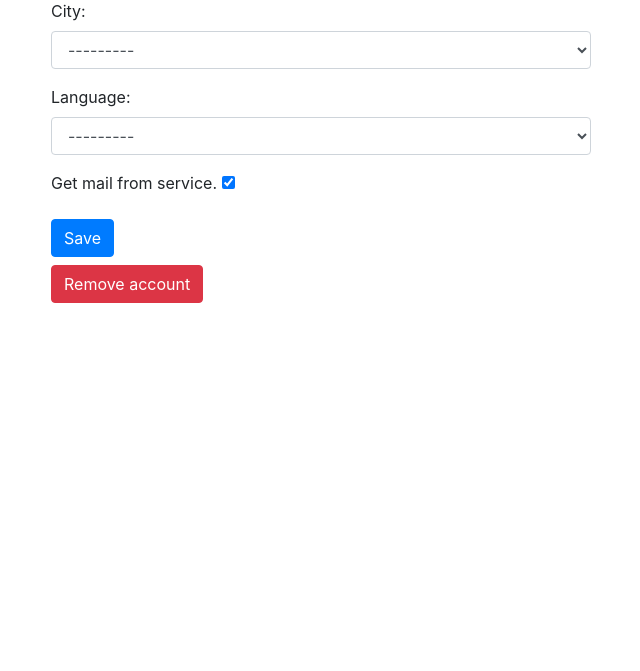
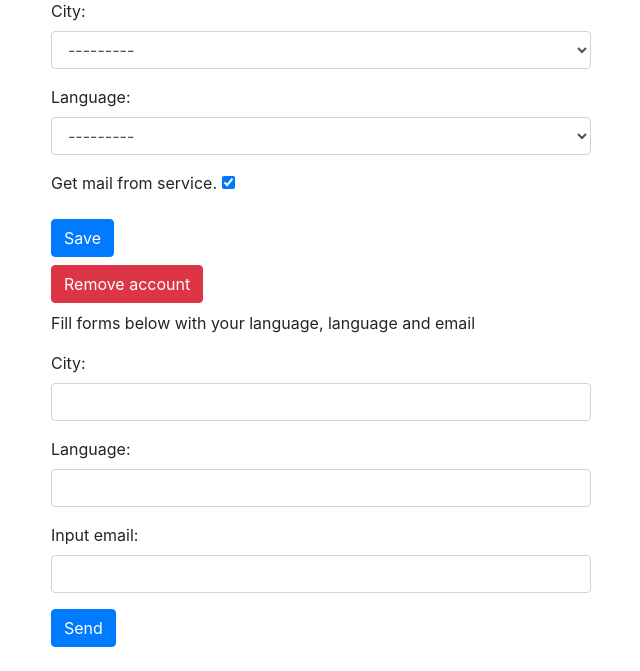
Before and after one commit to zemags/scraping_service, a Django app: page /accounts/update/ in a window 1280 px wide. Shown: the part 129-800 px from the top of the page, without its empty margins (319-959 px from the left). Run offline with Django 3.2, Linux system fonts and the light colour scheme; the visitor is signed in with stand-in values (Sample User, id 1); data comes from the database, SQL or seed files in the repository.

Commit message:
Add form view tempale for users preferences

```diff
--- a/src/accounts/forms.py
+++ b/src/accounts/forms.py
@@ -70,3 +70,21 @@ class UserUpdateForm(forms.Form):
     class Meta:
         model = User
         fields = ('city', 'language', 'send_email',)
+
+
+class ContactForm(forms.Form):
+    city = forms.CharField(
+        required=True,
+        widget=forms.TextInput(attrs={'class': 'form-control'}),  # user write neccessary language
+        label='City'
+    )
+    language = forms.CharField(
+        required=True,
+        widget=forms.TextInput(attrs={'class': 'form-control'}),  # user write neccessary language
+        label='Language'
+    )
+    email = forms.CharField(
+        label='Input email',
+        required=True,
+        widget=forms.EmailInput(
+        attrs={'class': 'form-control'}))  # attrs={'class': 'form-control'}) for form creating
--- a/src/accounts/templates/accounts/update.html
+++ b/src/accounts/templates/accounts/update.html
@@ -19,4 +19,16 @@
             </form>
         </div>
     </div>
+
+    <div class="row">
+        <div class="col-md-6 mx-auto">
+            <p>Fill forms below with your language, language and email</p>
+            <form method="POST" action="{% url 'accounts:contact' %}">{% csrf_token %}
+                 <div class="form-group">
+                    {{ contact_form.as_p }}
+                 </div>
+                 <button type="submit" class="btn btn-primary">Send</button>
+            </form>
+        </div>
+    </div>
 {% endblock %}
--- a/src/accounts/urls.py
+++ b/src/accounts/urls.py
@@ -1,5 +1,5 @@
 from django.urls import path
-from accounts.views import login_view, logout_view, register_view, update_view, delete_view
+from accounts.views import login_view, logout_view, register_view, update_view, delete_view, contact
 
 urlpatterns = [
     path('login/', login_view, name='login'),
@@ -7,4 +7,5 @@ urlpatterns = [
     path('register/', register_view, name='register'),
     path('update/', update_view, name='update'),
     path('delete/', delete_view, name='delete'),
+    path('contact/', contact, name='contact'),
 ]
--- a/src/accounts/views.py
+++ b/src/accounts/views.py
@@ -1,9 +1,11 @@
+import datetime
+
 from django.shortcuts import render, redirect
 from django.contrib.auth import authenticate, login, logout, get_user_model
 from django.contrib import messages
 
-from accounts.forms import UserLoginForm, UserRegistrationForm, UserUpdateForm
-
+from accounts.forms import UserLoginForm, UserRegistrationForm, UserUpdateForm, ContactForm
+from scraping.models import Error
 
 User = get_user_model()
 
@@ -38,6 +40,7 @@ def register_view(request):
 
 
 def update_view(request):
+    contact_form = ContactForm()
     if request.user.is_authenticated:
         user = request.user
         if request.method == 'POST':
@@ -51,7 +54,7 @@ def update_view(request):
                 messages.success(request, 'Successfully updated.')
                 return redirect('accounts:update')
         form = UserUpdateForm(initial={'city': user.city, 'language': user.language, 'send_email': user.send_email})
-        return render(request, 'accounts/update.html', context={'form': form})
+        return render(request, 'accounts/update.html', context={'form': form, 'contact_form': contact_form})
     else:
         return redirect('accounts:login')
 
@@ -64,3 +67,30 @@ def delete_view(request):
             qs.delete()
             messages.warning(request, 'User removed.')
     return redirect('home')
+
+
+def contact(request):
+    if request.method == 'POST':
+        contact_form = ContactForm(request.POST or None)
+        if contact_form.is_valid():
+            data = contact_form.cleaned_data
+            city = data.get('city')
+            language = data.get('language')
+            email = data.get('email')
+
+            qs = Error.objects.filter(timestamp=datetime.date.today())
+            if qs.exists():
+                err = qs.first()
+                data = err.data.get('user_data', [])
+                data.append({'city': city, 'language': language, 'email': email})
+                err.data['user_data'] = data
+                err.save()
+            else:
+                data = [{'city': city, 'language': language, 'email': email}]
+                Error(data=f"user_data:{data}").save()
+            messages.success(request, 'Data send to admin')
+            return redirect('accounts:update')
+        else:
+            return redirect('accounts:update')
+    else:
+        return redirect('accounts:login')
```
Also changed, not shown: src/send_emails.py (+4 -3 lines).
